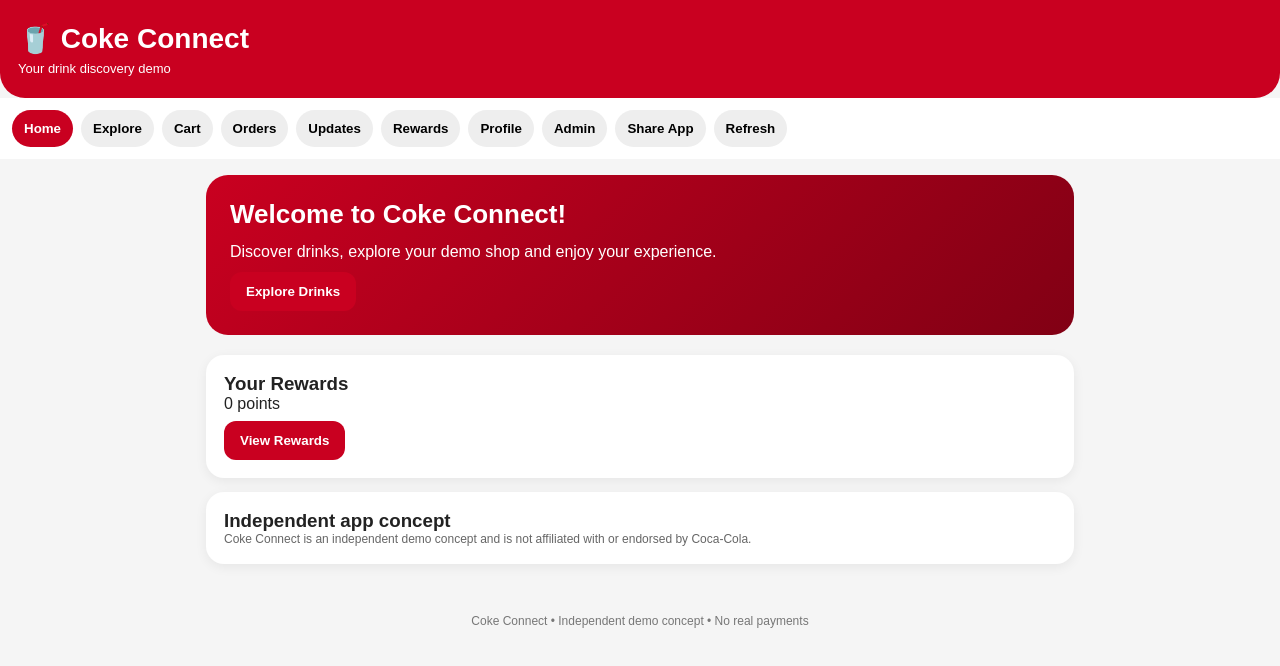
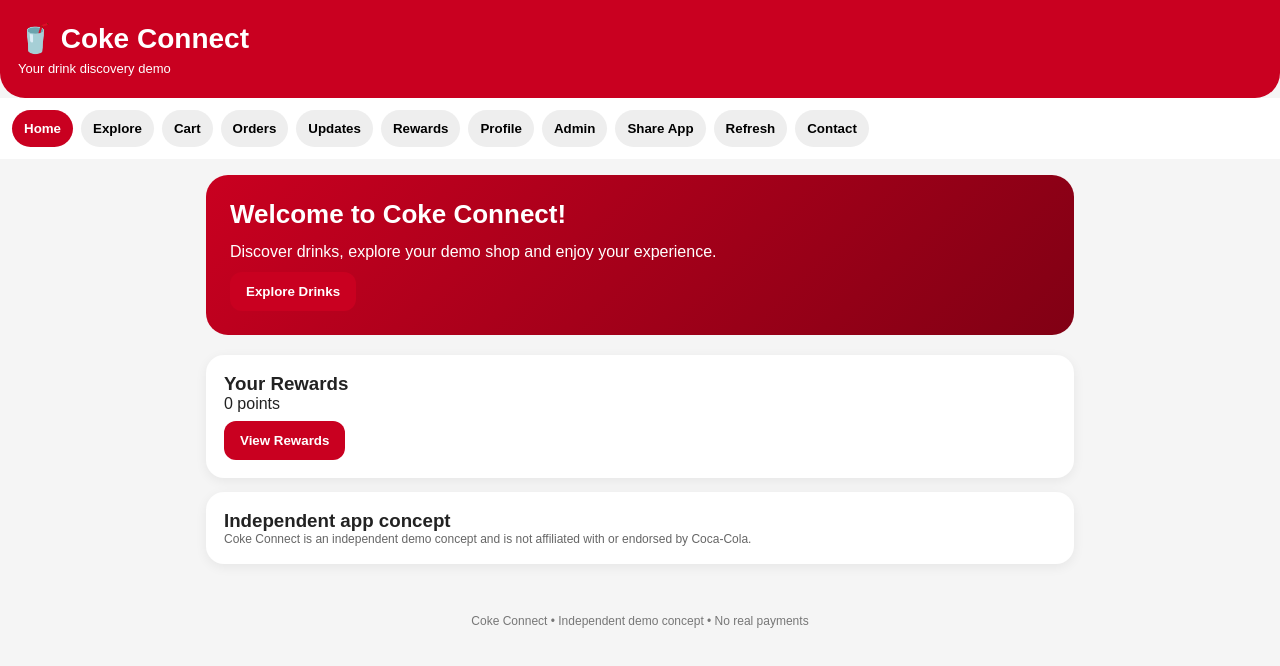
Before and after one commit to charityijeoma442-wq/coke-connect, a plain HTML site: page index.html in a window 1280 px wide. Drawn offline with Linux system fonts and the light colour scheme.

Commit message:
Update index.html

```diff
--- a/index.html
+++ b/index.html
@@ -375,7 +375,15 @@ navigator.clipboard.writeText(url)
 prompt("Copy this app link:",url);
 }
 }
-
+let contact=document.createElement("section");
+contact.className="page";
+contact.id="contact";
+contact.innerHTML='<div class="card"><h3>Contact Us</h3><p>Welcome to Coke Connect!</p><p>For questions or support, contact the app owner.</p><p>This is an independent demo app.</p></div>';
+document.querySelector("main").appendChild(contact);
+let contactBtn=document.createElement("button");
+contactBtn.textContent="Contact";
+contactBtn.onclick=()=>showPage("contact");
+document.querySelector("nav").appendChild(contactBtn);
 render();
 </script>
 </body>
```
